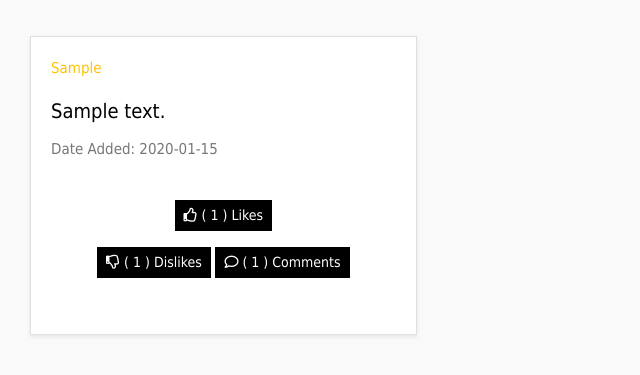
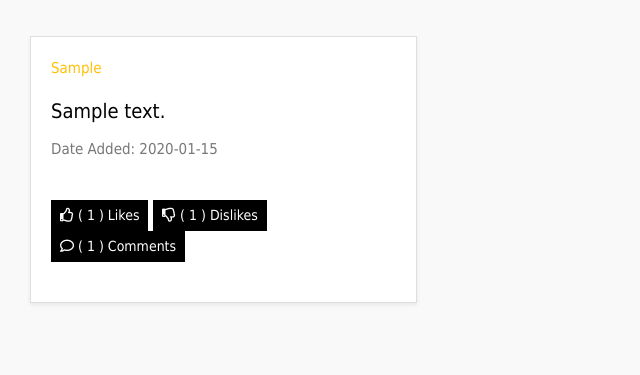
Before and after one commit to steve-njuguna-k/Flask-Pitch-Deck, a Flask app: page /pitches/all in a window 1280 px wide. Shown: the part 182-557 px from the top of the page, without its empty margins (0-640 px from the left). Run offline with Flask 2, Linux system fonts and the light colour scheme; tables that the repository leaves empty hold one stand-in row (values such as "Sample post"); some libraries are stand-ins or nearby versions.

Commit message:
Changed ayout of like, dislike & comment buttons

```diff
--- a/app/static/assets/css/style.css
+++ b/app/static/assets/css/style.css
@@ -414,6 +414,10 @@ a:hover {
 	margin-bottom: 50px;
 }
 
+.stats{
+	display: inline;
+}
+
 .footer{
     margin-top: 50px;
     margin-bottom: 50px;
--- a/app/templates/Add Comment.html
+++ b/app/templates/Add Comment.html
@@ -12,6 +12,9 @@
 				<h1><b>Pitch Deck <span class="comment-title">No. {{ pitch.id }}</span></b></h1>
 				<p class="text-muted">{{ pitch.pitch_body }}</p>
 				<button class="btn btn-blue btn-lg" data-toggle="modal" data-target="#staticBackdrop"> Add Comment </button>
+				<a href="{{ url_for('pitches') }}">
+					<button class="btn btn-black btn-lg"> Back </button>
+				</a>
 			</div>
 			<div class="col-sm-8">
 				<h1>Comments</h1>
--- a/app/templates/All Pitches.html
+++ b/app/templates/All Pitches.html
@@ -16,15 +16,15 @@
 						<p class="card-text text-warning ct">{{ pitch.category }}</p>
 						<p class="card-title">{{ pitch.pitch_body }}</p>
 						<p class="card-text ct">Date Added: {{ pitch.date_published.strftime('%Y-%m-%d') }}</p>
-						<div class="text-center">
+						<div class="text-center stats">
 							<br>
-							<form action="/like/{{pitch.id}}" method="POST">
+							<form class="stats" action="/like/{{pitch.id}}" method="POST">
 								<button type="submit" id="likes" class="btn btn-sm btn-blue" ><i class="far fa-thumbs-up"></i> ( {{ pitch.likes }} ) Likes</button>
 							</form>
-							<form action="/dislike/{{pitch.id}}" method="POST">
+							<form class="stats" action="/dislike/{{pitch.id}}" method="POST">
 								<button type="button" id="dislikes" class="btn btn-sm btn-blue" ><i class="far fa-thumbs-down"></i> ( {{ pitch.dislikes }} ) Dislikes</button>
-							</a>
-							<a href="/add-comment/{{pitch.id}}">
+							</form>
+							<a class="stats" href="/add-comment/{{pitch.id}}">
 								<button type="button" id="trash" class="btn btn-sm btn-blue"><i class="far fa-comment"></i> ( {{ pitch.comment.count() }} ) Comments</button>
 							</a>
 						</div>
```
